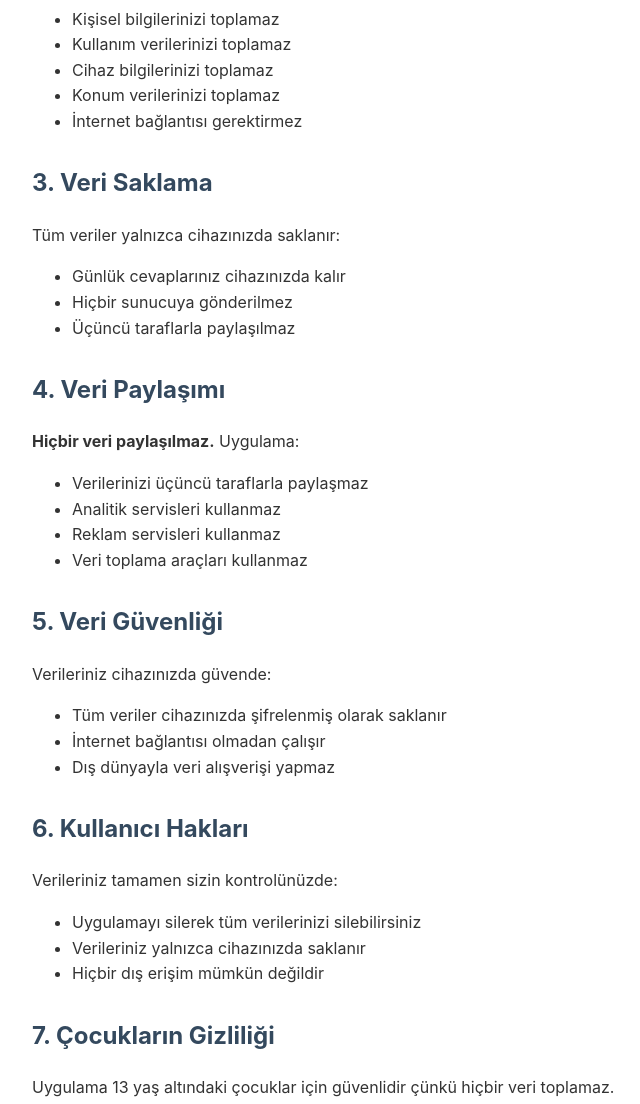
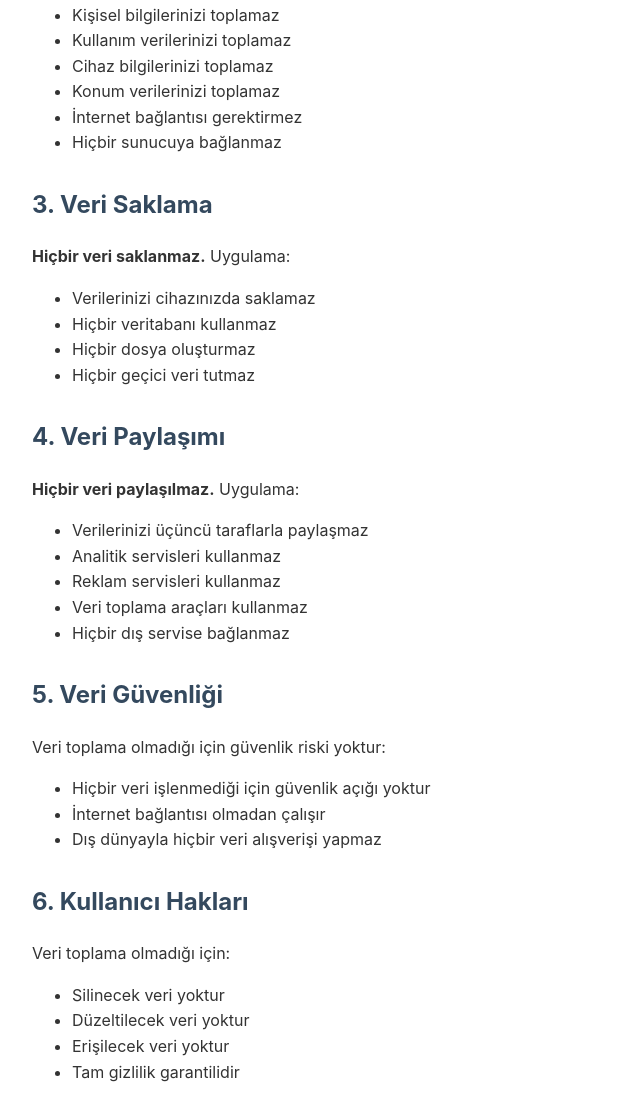
Before and after one commit to mfatihkocabas/mfatihkocabas.github.io, a plain HTML site: page privacy-policy.html in a window 1280 px wide. Shown: the part 620-1724 px from the top of the page, without its empty margins (208-848 px from the left). Drawn offline with Linux system fonts and the light colour scheme.

Commit message:
Update privacy policy - absolutely no data collection for Kapsül365

```diff
--- a/privacy-policy.html
+++ b/privacy-policy.html
@@ -30,10 +30,15 @@
         }
         .highlight {
             background: #e8f5e8;
-            padding: 15px;
+            padding: 20px;
             border-radius: 8px;
             border-left: 4px solid #28a745;
             margin: 20px 0;
+            text-align: center;
+        }
+        .highlight h2 {
+            margin-top: 0;
+            color: #28a745;
         }
     </style>
 </head>
@@ -43,14 +48,15 @@
     <p><strong>Son Güncelleme:</strong> 29 Eylül 2025</p>
 
     <div class="highlight">
-        <h2>🔒 Veri Toplama Yok</h2>
-        <p><strong>Kapsül365 uygulaması hiçbir kişisel veri toplamaz.</strong> Tüm veriler cihazınızda yerel olarak saklanır ve hiçbir sunucuya gönderilmez.</p>
+        <h2>🔒 Hiçbir Veri Toplanmaz</h2>
+        <p><strong>Kapsül365 uygulaması hiçbir veri toplamaz, saklamaz veya paylaşmaz.</strong></p>
+        <p>Uygulama tamamen offline çalışır ve hiçbir kişisel bilgi işlemez.</p>
     </div>
 
     <h2>1. Giriş</h2>
     <p>Kapsül365 uygulaması ("Uygulama"), kullanıcıların günlük sorulara cevap vermesini sağlayan bir mobil uygulamadır. Bu gizlilik politikası, uygulamanın veri işleme uygulamalarını açıklar.</p>
 
-    <h2>2. Toplanan Veriler</h2>
+    <h2>2. Veri Toplama</h2>
     <p><strong>Hiçbir veri toplanmaz.</strong> Uygulama:</p>
     <ul>
         <li>Kişisel bilgilerinizi toplamaz</li>
@@ -58,14 +64,16 @@
         <li>Cihaz bilgilerinizi toplamaz</li>
         <li>Konum verilerinizi toplamaz</li>
         <li>İnternet bağlantısı gerektirmez</li>
+        <li>Hiçbir sunucuya bağlanmaz</li>
     </ul>
 
     <h2>3. Veri Saklama</h2>
-    <p>Tüm veriler yalnızca cihazınızda saklanır:</p>
+    <p><strong>Hiçbir veri saklanmaz.</strong> Uygulama:</p>
     <ul>
-        <li>Günlük cevaplarınız cihazınızda kalır</li>
-        <li>Hiçbir sunucuya gönderilmez</li>
-        <li>Üçüncü taraflarla paylaşılmaz</li>
+        <li>Verilerinizi cihazınızda saklamaz</li>
+        <li>Hiçbir veritabanı kullanmaz</li>
+        <li>Hiçbir dosya oluşturmaz</li>
+        <li>Hiçbir geçici veri tutmaz</li>
     </ul>
 
     <h2>4. Veri Paylaşımı</h2>
@@ -75,22 +83,24 @@
         <li>Analitik servisleri kullanmaz</li>
         <li>Reklam servisleri kullanmaz</li>
         <li>Veri toplama araçları kullanmaz</li>
+        <li>Hiçbir dış servise bağlanmaz</li>
     </ul>
 
     <h2>5. Veri Güvenliği</h2>
-    <p>Verileriniz cihazınızda güvende:</p>
+    <p>Veri toplama olmadığı için güvenlik riski yoktur:</p>
     <ul>
-        <li>Tüm veriler cihazınızda şifrelenmiş olarak saklanır</li>
+        <li>Hiçbir veri işlenmediği için güvenlik açığı yoktur</li>
         <li>İnternet bağlantısı olmadan çalışır</li>
-        <li>Dış dünyayla veri alışverişi yapmaz</li>
+        <li>Dış dünyayla hiçbir veri alışverişi yapmaz</li>
     </ul>
 
     <h2>6. Kullanıcı Hakları</h2>
-    <p>Verileriniz tamamen sizin kontrolünüzde:</p>
+    <p>Veri toplama olmadığı için:</p>
     <ul>
-        <li>Uygulamayı silerek tüm verilerinizi silebilirsiniz</li>
-        <li>Verileriniz yalnızca cihazınızda saklanır</li>
-        <li>Hiçbir dış erişim mümkün değildir</li>
+        <li>Silinecek veri yoktur</li>
+        <li>Düzeltilecek veri yoktur</li>
+        <li>Erişilecek veri yoktur</li>
+        <li>Tam gizlilik garantilidir</li>
     </ul>
 
     <h2>7. Çocukların Gizliliği</h2>
```
